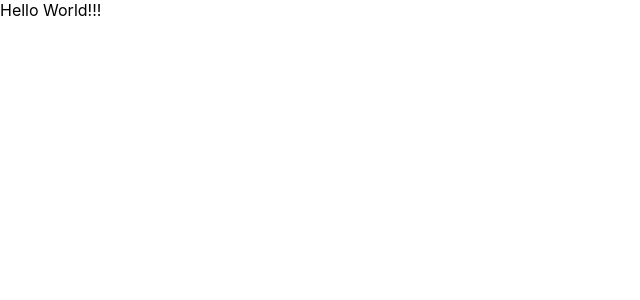
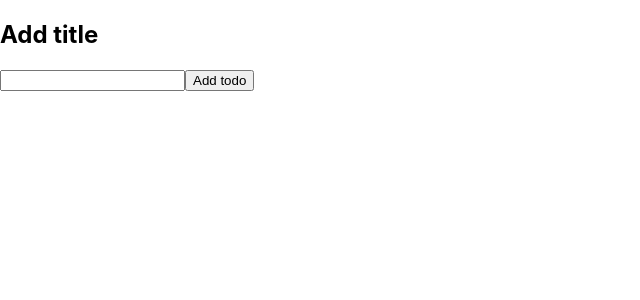
Before and after one commit to AlexRudnyk/Typescript-Todos, a React (Create React App) app: page / in a window 1280 px wide. Shown: the top 300 px of the page, without its empty margins (0-640 px from the left). Built offline with nearby package versions, Linux system fonts and the light colour scheme.

Commit message:
adds output of todos

```diff
--- a/package.json
+++ b/package.json
@@ -11,9 +11,12 @@
     "@types/node": "^16.18.36",
     "@types/react": "^18.2.12",
     "@types/react-dom": "^18.2.5",
+    "@types/styled-components": "^5.1.26",
+    "nanoid": "^4.0.2",
     "react": "^18.2.0",
     "react-dom": "^18.2.0",
     "react-scripts": "5.0.1",
+    "styled-components": "^6.0.0-rc.3",
     "typescript": "^4.9.5",
     "web-vitals": "^2.1.4"
   },
--- a/src/App.tsx
+++ b/src/App.tsx
@@ -1,7 +1,28 @@
-import React from "react";
+import { TodosList } from "./components/TodosList";
+import { AddTodo } from "./components/AddTodo";
+import { IItem } from "./types/todo";
+import { useState } from "react";
+import { nanoid } from "nanoid";
 
-function App() {
-  return <div>Hello World!!!</div>;
-}
+export const App: React.FC = () => {
+  const [todos, setTodos] = useState<IItem[]>([]);
 
-export default App;
+  const addTodoHandler = (todo: IItem) => {
+    setTodos((prev) => {
+      return [
+        ...prev,
+        {
+          id: nanoid(),
+          title: todo.title,
+        },
+      ];
+    });
+  };
+
+  return (
+    <>
+      <AddTodo onAddTodo={addTodoHandler} />
+      <TodosList todos={todos} />
+    </>
+  );
+};
--- /dev/null
+++ b/src/components/AddTodo/AddTodo.styled.ts
@@ -0,0 +1,3 @@
+import styled from "styled-components";
+
+export const AddTodoContainer = styled.div``;
--- /dev/null
+++ b/src/components/AddTodo/AddTodo.tsx
@@ -0,0 +1,41 @@
+import { useState } from "react";
+import { AddTodoContainer } from "./AddTodo.styled";
+import { IItem } from "../../types/todo";
+
+interface IProps {
+  onAddTodo: (todo: IItem) => void;
+}
+
+export const AddTodo: React.FC<IProps> = (props) => {
+  const [todo, setTodo] = useState<IItem>({
+    id: "",
+    title: "",
+  });
+
+  const handlerChange = (e: React.ChangeEvent<HTMLInputElement>) => {
+    setTodo((prev) => {
+      return {
+        ...prev,
+        title: e.target.value,
+      };
+    });
+  };
+
+  const handlerSubmit = (e: React.FormEvent) => {
+    e.preventDefault();
+    if (todo.title === "") {
+      return;
+    }
+    props.onAddTodo(todo);
+  };
+
+  return (
+    <AddTodoContainer>
+      <h2>Add title</h2>
+      <form onSubmit={handlerSubmit} id="form">
+        <input type="text" id="title" onChange={handlerChange} />
+        <button type="submit">Add todo</button>
+      </form>
+    </AddTodoContainer>
+  );
+};
--- /dev/null
+++ b/src/components/AddTodo/index.ts
@@ -0,0 +1 @@
+export { AddTodo } from "./AddTodo";
--- /dev/null
+++ b/src/components/TodosList/TodosList.styled.ts
@@ -0,0 +1,3 @@
+import styled from "styled-components";
+
+export const Container = styled.div``;
--- /dev/null
+++ b/src/components/TodosList/TodosList.tsx
@@ -0,0 +1,15 @@
+import { IItem } from "../../types/todo";
+
+interface IProps {
+  todos: IItem[];
+}
+
+export const TodosList: React.FC<IProps> = (props) => {
+  return (
+    <ul>
+      {props.todos.map((todo) => {
+        return <li key={todo.id}>{todo.title}</li>;
+      })}
+    </ul>
+  );
+};
--- /dev/null
+++ b/src/components/TodosList/index.ts
@@ -0,0 +1 @@
+export { TodosList } from "./TodosList";
--- a/src/index.tsx
+++ b/src/index.tsx
@@ -1,7 +1,7 @@
 import React from "react";
 import ReactDOM from "react-dom/client";
 import "./index.css";
-import App from "./App";
+import { App } from "./App";
 
 const root = ReactDOM.createRoot(
   document.getElementById("root") as HTMLElement
--- /dev/null
+++ b/src/types/todo.ts
@@ -0,0 +1,4 @@
+export interface IItem {
+  id: string;
+  title: string;
+}
```
Also changed, not shown: tsconfig.json (+3 -9 lines), 2 other files (tests, documents, lock files or other folders).
